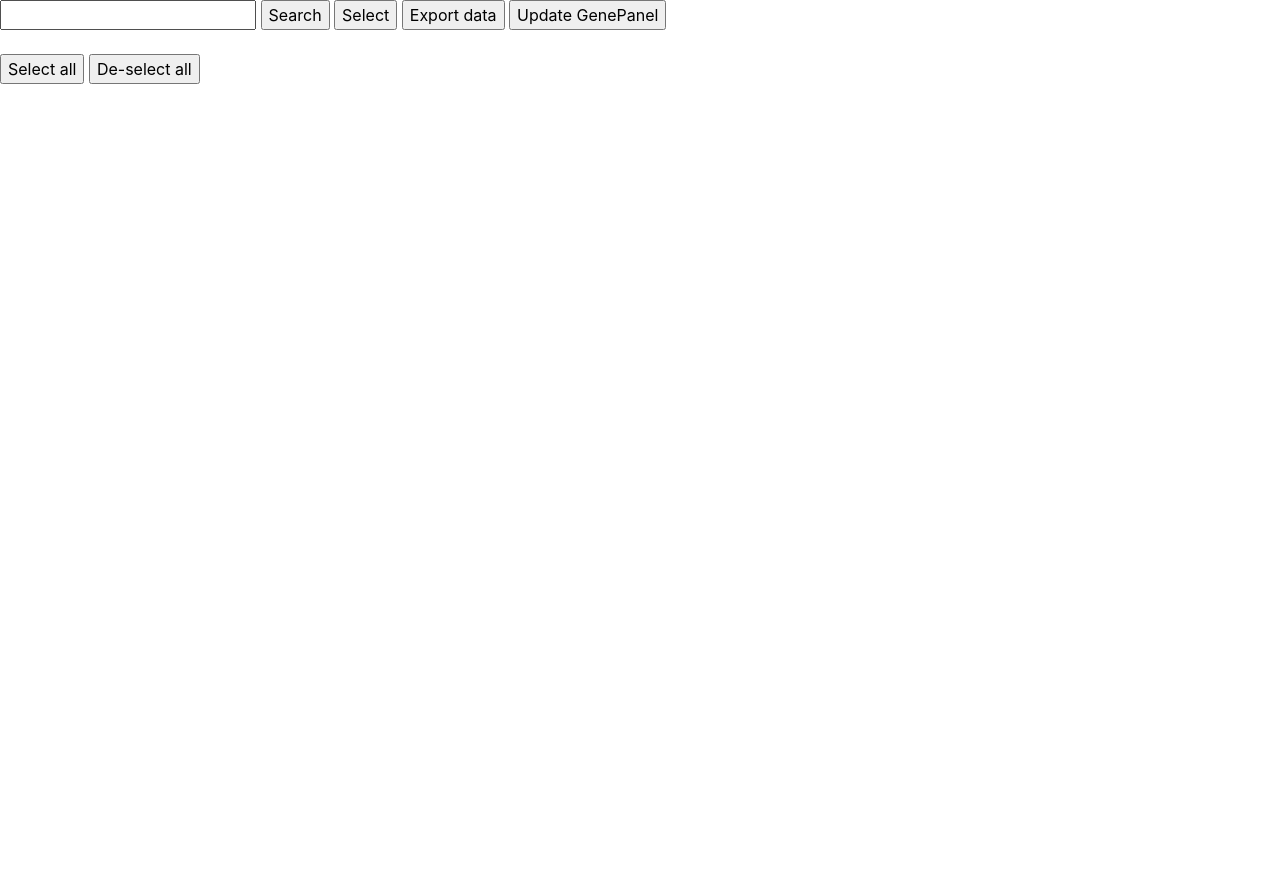
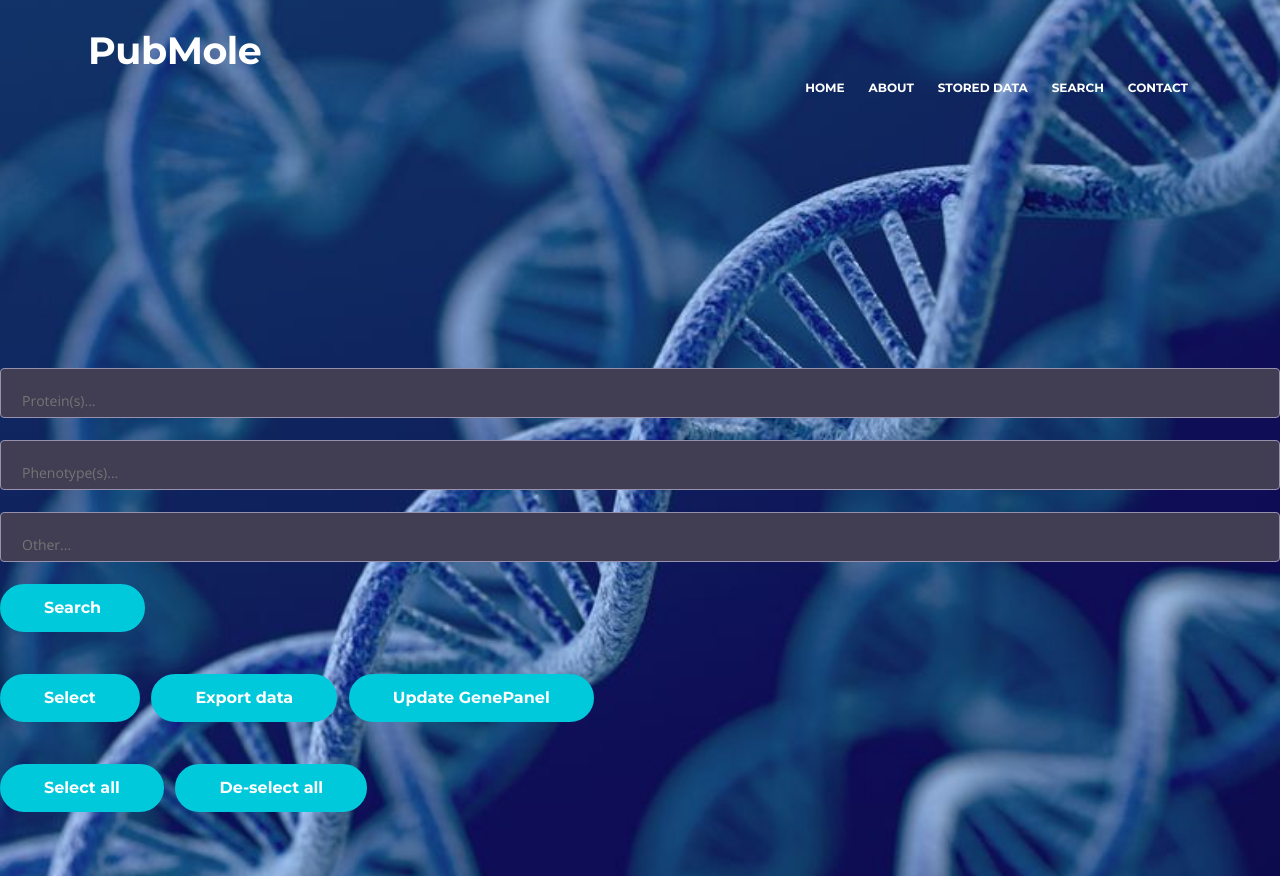
Before and after one commit to Queuebee2/Course8Informatica, a Flask app: page /search in a window 1280 px wide. Before the commit the page ends 84 px from the top, so only its background shows below. Run offline with Flask 2, Linux system fonts and the light colour scheme; some libraries are stand-ins or nearby versions.

Commit message:
added few functions to searchbar. Matched styles of all pages and made navigating the site more natural

```diff
--- a/Course8Informatica/gene_retriever.py
+++ b/Course8Informatica/gene_retriever.py
@@ -37,7 +37,7 @@ def find_genes(text):
 
 def mark_genes(text):
     extra_index = 0
-    for match in re.finditer(r'( |\()([A-Z]([A-Z]|[0-9]|-){2,})( |\)|,)', text):
+    for match in re.finditer(r'( |\()([A-Z]([A-Z]|[0-9]|-){2,})( |\)|,|\.)', text):
         s = match.start()
         e = match.end()
         match_text = text[s+extra_index:e+extra_index]
--- a/Course8Informatica/routes.py
+++ b/Course8Informatica/routes.py
@@ -31,7 +31,10 @@ def search_test():
     """"Search page"""
     global requestdata
 
-    search_term = request.form.get("search", "")
+    search = ['', '', '']
+    search[0] = request.form.get("search1", "")
+    search[1] = request.form.get("search2", "")
+    search[2] = request.form.get("search3", "")
     marked = request.form.get("select", "")
     selectall = request.form.get("select-all", "")
     deselectall = request.form.get("deselect-all", "")
@@ -75,8 +78,8 @@ def search_test():
             return render_template('search.html',
                            results=collapsible_data, mark="")
 
-    if search_term != "":
-        results = ps.run_querry(search_term, 'abstract')
+    if search[0] or search[1] or search[2]:
+        results = ps.run_querry(search, 'abstract')
         collapsible_data = ps.create_collapsible(results)
         collapsible_data = gr.find_genes(collapsible_data)
         requestdata = collapsible_data
--- a/Course8Informatica/static/css/styles.css
+++ b/Course8Informatica/static/css/styles.css
@@ -20,6 +20,14 @@ html {
 body, p {
 	color: #f1f1f8;
 	font: 400 0.875rem/1.375rem "Open Sans", sans-serif;
+}
+.p-results {
+	color: #141f1f;
+	font: 400 1rem/1.5rem "Open Sans", sans-serif;
+}
+.p-results-link {
+	color: #4d4dff;
+	font: 400 1rem/1.5rem "Open Sans", sans-serif;
 }
 .p-large {
 	color: #f1f1f8;
@@ -166,6 +174,7 @@ a.white {
 	}
 }
 
+
 /* appearance / background */
 select {
     -webkit-appearance: none;
@@ -177,6 +186,9 @@ select {
     background-position: 96% 50%;
     background-repeat: no-repeat;
     outline: none;
+}
+.body-search {
+  background-color: #413d52;
 }
 select::-ms-expand {
     display: none; /* removes the default down arrow on select form field in IE11 */
--- a/Course8Informatica/templates/search.html
+++ b/Course8Informatica/templates/search.html
@@ -1,19 +1,18 @@
 
 <html>
-<head>
 <meta name="viewport" content="width=device-width, initial-scale=1">
     <!-- All CSS -->
-    <link href="https://fonts.googleapis.com/css?family=Montserrat:400,600,700" rel="stylesheet" type= "text/css">
-    <link href="https://fonts.googleapis.com/css?family=Open+Sans:400,400i,700,700i" rel="stylesheet" type= "text/css">
-    <link href="{{ url_for('static',filename='css/bootstrap.css') }}" rel="stylesheet">
-    <link href="{{ url_for('static',filename='css/fontawesome-all.css') }}" rel="stylesheet">
-    <link href="{{ url_for('static',filename='css/swiper.css') }}" rel="stylesheet">
-	<!--<link href="{{ url_for('static',filename='css/styles.css') }}" rel="stylesheet">-->
+    <link href="https://fonts.googleapis.com/css?family=Montserrat:400,600,700" rel="stylesheet">
+    <link href="https://fonts.googleapis.com/css?family=Open+Sans:400,400i,700,700i" rel="stylesheet">
+    <link href="../static/css/bootstrap.css" rel="stylesheet">
+    <link href="../static/css/fontawesome-all.css" rel="stylesheet">
+    <link href="../static/css/swiper.css" rel="stylesheet">
+	<link href="../static/css/styles.css" rel="stylesheet">
 
 <style>
 .collapsible {
-  background-color: #777;
-  color: white;
+  /*background-color: #777;*/
+  /*color: white;*/
   cursor: pointer;
   padding: 18px;
   width: 100%;
@@ -24,7 +23,7 @@
 }
 
 .active, .collapsible:hover {
-  background-color: #555;
+  /*background-color: #555;*/
 }
 
 .content {
@@ -33,34 +32,91 @@
   overflow: hidden;
   background-color: #f1f1f1;
 }
+
 </style>
+
+<head>
+<header id="header" class="header">
+        <!-- Preloader -->
+	<div class="spinner-wrapper">
+        <div class="spinner">
+            <div class="bounce1"></div>
+            <div class="bounce2"></div>
+            <div class="bounce3"></div>
+        </div>
+    </div>
+    <!-- end of preloader -->
+
+    <title>PubMole - Digging for molecular truths</title>
+
+    <!-- Navbar -->
+    <nav class="navbar navbar-expand-md navbar-dark navbar-custom fixed-top">
+        <!-- Logo [website name] -->
+        <a class="navbar-brand logo-text page-scroll" href="/">PubMole</a>
+
+        <!-- Mobile Menu Button -->
+        <button class="navbar-toggler" type="button" data-toggle="collapse" data-target="#navbarsExampleDefault" aria-controls="navbarsExampleDefault" aria-expanded="false" aria-label="Toggle navigation">
+            <span class="navbar-toggler-awesome fas fa-bars"></span>
+            <span class="navbar-toggler-awesome fas fa-times"></span>
+        </button>
+        <!-- end of mobile menu button -->
+
+        <div class="collapse navbar-collapse" id="navbarsExampleDefault">
+            <ul class="navbar-nav ml-auto">
+                <li class="nav-item">
+                    <a class="nav-link page-scroll" href="/#header">HOME <span class="sr-only">(current)</span></a>
+                </li>
+                <li class="nav-item">
+                    <a class="nav-link page-scroll" href="/#about">ABOUT</a>
+                </li>
+                <li class="nav-item">
+                    <a class="nav-link page-scroll" href="/#preview">STORED DATA</a>
+                </li>
+                <li class="nav-item">
+                    <a class="nav-link page-scroll" href="/search">SEARCH</a>
+                </li>
+                <li class="nav-item">
+                    <a class="nav-link page-scroll" href="/#contact">CONTACT</a>
+                </li>
+            </ul>
+        </div>
+    </nav>
+    <!-- end of navbar -->
+
+        <!-- Header -->
+        <div class="header-content">
+        </div> <!-- end of header-content -->
+    <!-- end of header -->
+<body class="body-search">
+<form method="POST">
+    <input name="search1" placeholder="Protein(s)..." class="form-control-input"><br>
+    <input name="search2" placeholder="Phenotype(s)..." class="form-control-input"><br>
+    <input name="search3" placeholder="Other..." class="form-control-input"><br>
+        <input type="submit" class="btn-solid-lg page-scroll" name="search1" value="Search">
+    <br><br>
+    <input type="submit" class="btn-solid-lg page-scroll" name="select" value="Select">
+    <input type="submit" class="btn-solid-lg page-scroll" name="export" value="Export data" />
+    <input type="submit" class="btn-solid-lg page-scroll" name="update" value="Update GenePanel" />
+    <br><br>
+    <input type="submit" class="btn-solid-lg page-scroll" name="select-all" value="Select all">
+    <input type="submit" class="btn-solid-lg page-scroll" name="deselect-all" value="De-select all">
+    <br><br><br>
+<!--</form>-->
+</header>
 </head>
-<body>
-<form method="POST">
-    <input name="search">
-        <input type="submit" name="search" value="Search">
-    <input type="submit" name="select" value="Select">
-    <input type="submit" name="export" value="Export data" />
-    <input type="submit" name="update" value="Update GenePanel" />
-    <br><br>
-    <input type="submit" name="select-all" value="Select all">
-    <input type="submit" name="deselect-all" value="De-select all">
-    <br><br><br>
-
-
+<!--<form method="POST">-->
     {% for result in results %}
-    <button type="button" class="collapsible">
+    <button type="button" class="collapsible btn-solid-lg">
         <input type ="checkbox" name="checkbox{{ result[4] }}" class ="check" {{ mark }}>
         {{ result[0] }} (ID: {{ result[3] }}) </button>
     <div class="content">
-        <p>{{ result[1] }}</p>
-        <p>{{ result[2] }}</p>
-        <p><a href="https://pubmed.ncbi.nlm.nih.gov/{{ result[3] }}">PubMed link</a></p></div>
+        <p class="p-results"> {{ result[1] }}</p>
+        <p class="p-results"> {{ result[2] }}</p>
+        <p class="p-results-link"><a href="https://pubmed.ncbi.nlm.nih.gov/{{ result[3] }}" class="p-results-link">PubMed link</a></p></div>
                   </div>
 {% endfor %}
+
 </form>
-
-
 <script>
 var coll = document.getElementsByClassName("collapsible");
 var i;
@@ -78,4 +134,16 @@ for (i = 0; i < coll.length; i++) {
 }
 </script>
 
+
+    <!-- javascripts -->
+    <script src="../static/js/jquery.min.js"></script> <!-- jQuery for Bootstrap's JavaScript plugins -->
+    <script src="../static/js/popper.min.js"></script> <!-- Popper tooltip library for Bootstrap -->
+    <script src="../static/js/bootstrap.min.js"></script> <!-- Bootstrap framework -->
+    <script src="../static/js/jquery.easing.min.js"></script> <!-- jQuery Easing for smooth scrolling between anchors -->
+    <script src="../static/js/swiper.min.js"></script> <!-- Swiper for image and text sliders -->
+    <script src="../static/js/morphext.min.js"></script> <!-- Morphtext rotating text in the header -->
+    <script src="../static/js/validator.min.js"></script> <!-- Validator.js - Bootstrap plugin that validates forms -->
+    <script src="../static/js/scripts.js"></script> <!-- Custom scripts -->
+
 </body>
+</html>
```
Also changed, not shown: Course8Informatica/pubmedsearchtool.py (+8 -1 lines), Course8Informatica/templates/index.html (+5 -6 lines), Course8Informatica/static/images/b-jolink-foto.png (added).
